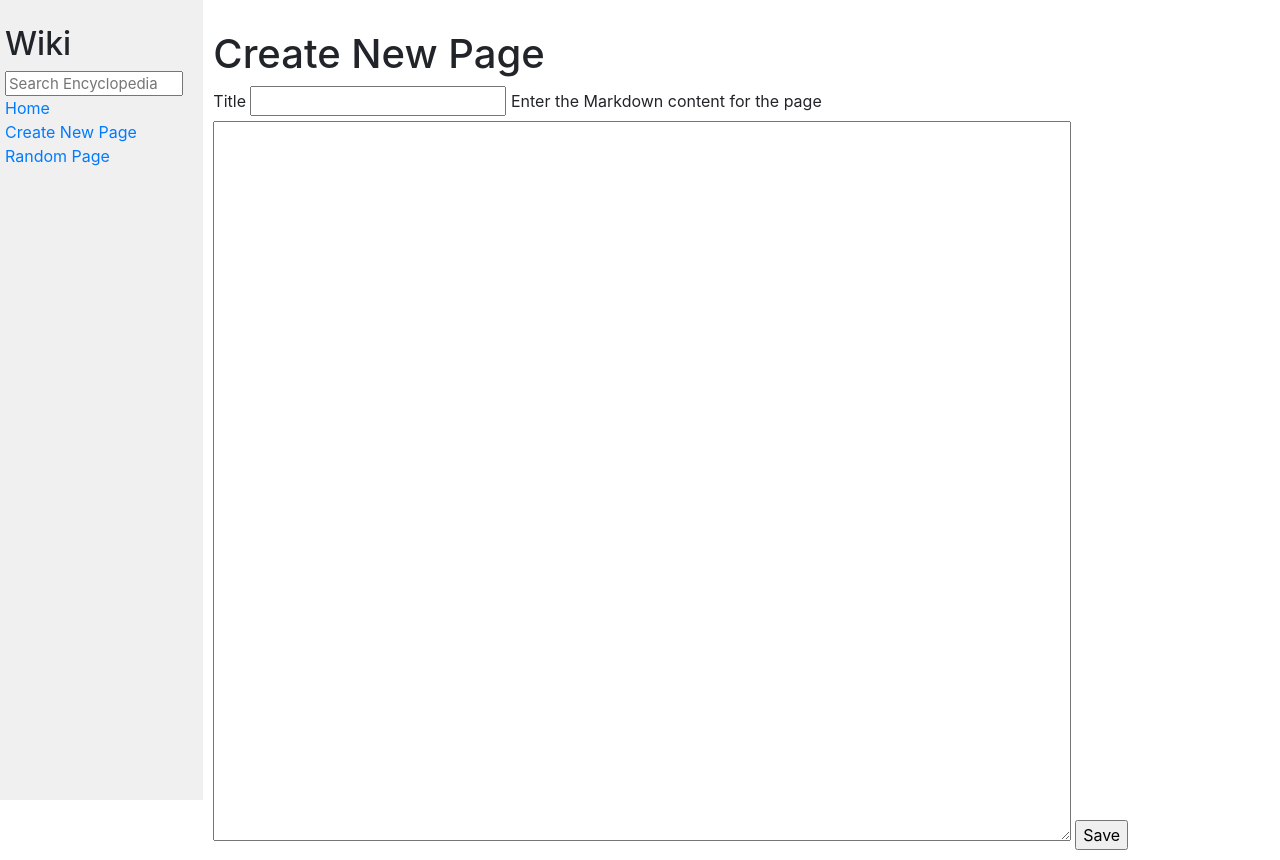
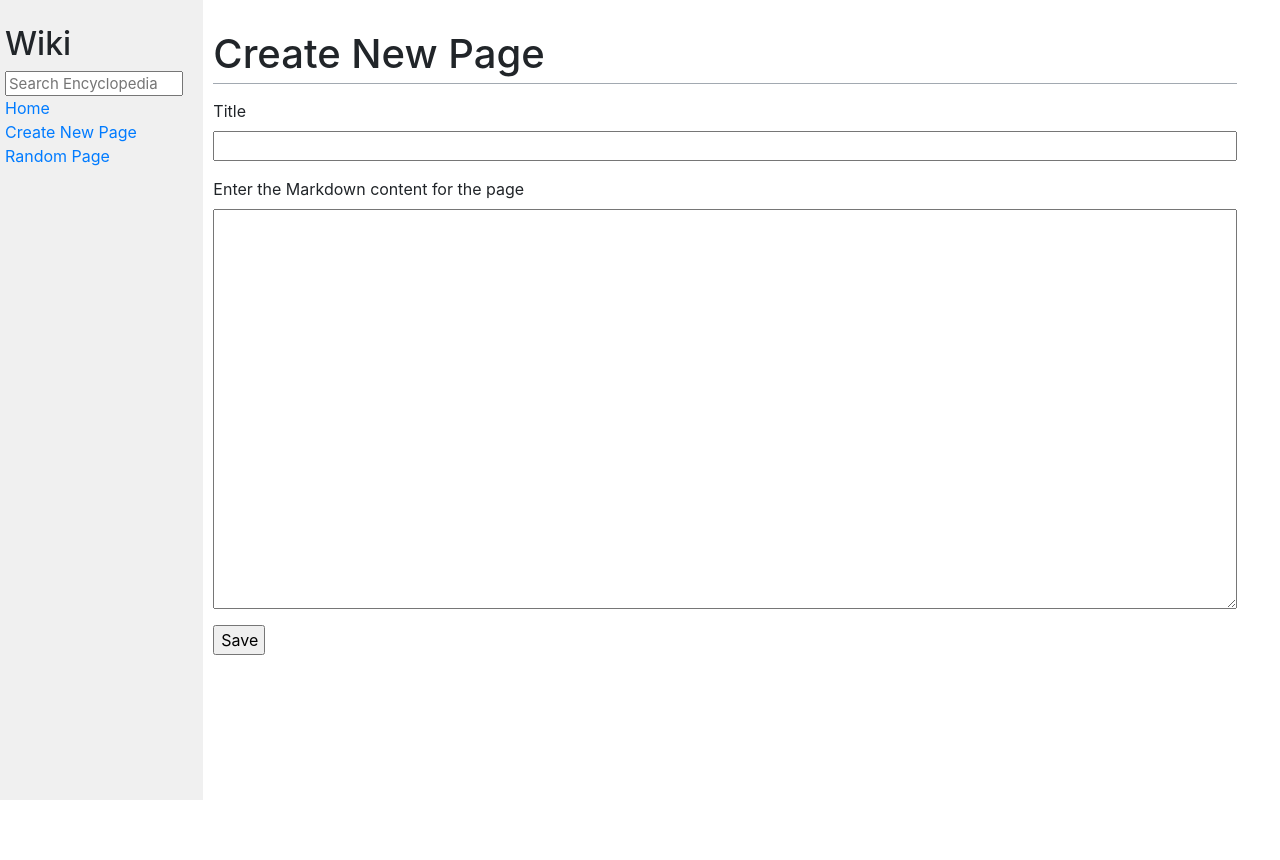
Before and after one commit to kevingarciamartin/CS50W, a Django app: page /new/ in a window 1280 px wide. After the commit the page ends 800 px from the top, so only its background shows below. Run offline with Django 3.2, Linux system fonts and the light colour scheme; some libraries are stand-ins or nearby versions.

Commit message:
Styled forms and h1

```diff
--- a/wiki/encyclopedia/static/encyclopedia/styles.css
+++ b/wiki/encyclopedia/static/encyclopedia/styles.css
@@ -9,12 +9,35 @@ code {
 
 h1 {
     margin-top: 0px;
+    margin-bottom: 0.5em;
     padding-top: 20px;
 }
 
+h1::after {
+    content: "";
+    display: block;
+    background: #a2a9b1;
+    width: 80vw;
+    height: 1px;
+    transform: translateY(5px);
+}
+
+.form-main {
+    display: grid;
+    gap: 1em;
+    width: 80vw;
+}
+
+.form-main div {
+    display: inherit;
+}
+
 textarea {
-    height: 90vh;
-    width: 80%;
+    height: 50vh;
+}
+
+input[type="submit"] {
+    width: 5%;
 }
 
 .main {
--- a/wiki/encyclopedia/templates/encyclopedia/new_page.html
+++ b/wiki/encyclopedia/templates/encyclopedia/new_page.html
@@ -7,15 +7,16 @@
 {% block body %}
     <h1>Create New Page</h1>
 
-    <form action="{% url 'new_page' %}" method="POST">
+    <form action="{% url 'new_page' %}" method="POST" class="form-main">
         {% csrf_token %}
-
-        <label for="new-page__title">Title</label>
-        <input id="new-page__title" type="text" name="title">
-
-        <label for="new-page__markdown-content">Enter the Markdown content for the page</label>
-        <textarea name="markdown_content" id="new-page__markdown-content"></textarea>
-
+        <div>
+            <label for="new-page__title">Title</label>
+            <input id="new-page__title" type="text" name="title">
+        </div>
+        <div>
+            <label for="new-page__markdown-content">Enter the Markdown content for the page</label>
+            <textarea name="markdown_content" id="new-page__markdown-content"></textarea>
+        </div>
         <input type="submit" value="Save">
     </form>
 
```
Also changed, not shown: wiki/encyclopedia/templates/encyclopedia/edit.html (+5 -5 lines), wiki/entries/Python.md (+2 -0 lines).
